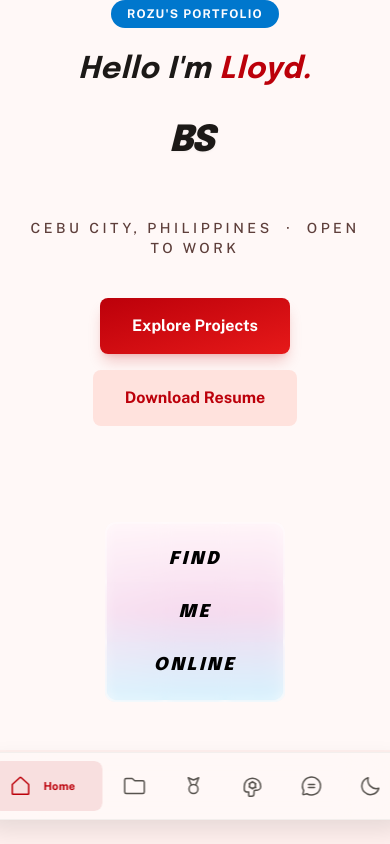
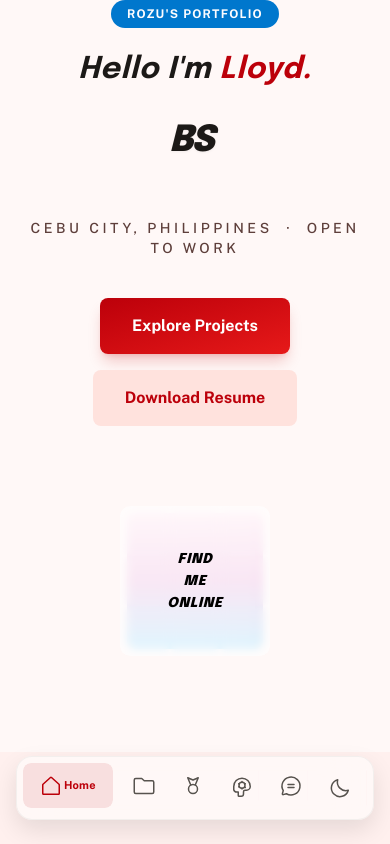
Before and after one commit to Rozuuuuu/rozu-portfolio, a React (Vite) app: page / in a window 390 px wide. Shown: the top 844 px of the page. Built offline with nearby package versions, Linux system fonts and the light colour scheme.

Commit message:
Contact Page Added

```diff
--- a/src/App.jsx
+++ b/src/App.jsx
@@ -13,6 +13,7 @@ import ProjectsPage from './pages/ProjectsPage';
 import AchievementsPage from './pages/AchievementsPage';
 import SkillsPage from './pages/SkillsPage';
 import ContactPage from './pages/ContactPage';
+import TopNavBar from './components/TopNavBar';
 
 function HomePage() {
   return (
--- a/src/components/Hero.jsx
+++ b/src/components/Hero.jsx
@@ -95,7 +95,7 @@ const Hero = () => {
 
                             {/* Animated cycling text */}
                             <h1 className="font-['Epilogue'] italic text-4xl sm:text-5xl md:text-7xl font-black tracking-tighter flex items-center justify-center lg:justify-start min-h-[2.5em] md:min-h-[1.5em] max-w-4xl leading-tight">
-                                <span className="drop-shadow-sm whitespace-pre">
+                                <span className="drop-shadow-sm whitespace-pre-wrap">
                                     <span className="text-stone-900 dark:text-white transition-colors duration-300">{baseText}</span>
                                     <span className="text-primary dark:text-red-500 transition-colors duration-300">{highlightedText}</span>
                                 </span>
@@ -138,7 +138,7 @@ const Hero = () => {
                         </div>
                     </ScrollReveal>
 
-                    <ScrollReveal className="flex justify-center flex-shrink-0 w-full lg:w-auto relative lg:mr-8 xl:mr-16 mt-12 lg:mt-0 pb-12 lg:pb-0 z-10">
+                    <ScrollReveal className="flex justify-center flex-shrink-0 w-full lg:w-auto relative lg:mr-8 xl:mr-16 mt-8 lg:mt-0 pb-24 lg:pb-0 z-10">
                         <SocialCards />
                     </ScrollReveal>
                 </div>
--- a/src/components/SharedNav.jsx
+++ b/src/components/SharedNav.jsx
@@ -58,16 +58,16 @@ const SharedNav = () => {
     return (
         <>
             {/* Floating Expanding Navbar */}
-            <nav className="fixed bottom-6 md:bottom-8 left-1/2 -translate-x-1/2 z-50 pointer-events-auto">
-                <div className="flex justify-center p-2 bg-[#fff8f7]/95 dark:bg-stone-900/95 backdrop-blur-xl rounded-[1rem] shadow-[0_10px_25px_0_rgba(0,0,0,0.1)] dark:shadow-[0_10px_25px_0_rgba(0,0,0,0.5)] border border-stone-200/50 dark:border-white/5 gap-1">
+            <nav className="fixed bottom-6 md:bottom-8 left-1/2 -translate-x-1/2 z-50 pointer-events-auto w-[calc(100%-2rem)] sm:w-auto max-w-fit">
+                <div className="flex justify-center p-1.5 sm:p-2 bg-[#fff8f7]/95 dark:bg-stone-900/95 backdrop-blur-xl rounded-[1rem] shadow-[0_10px_25px_0_rgba(0,0,0,0.1)] dark:shadow-[0_10px_25px_0_rgba(0,0,0,0.5)] border border-stone-200/50 dark:border-white/5 gap-1">
                     {links.map(({ to, label, icon }) => (
                         <Link
                             key={to}
                             to={to}
-                            className={`group inline-flex justify-center items-center h-[50px] rounded-lg relative z-10 overflow-hidden origin-left transition-all duration-200 ease-in
+                            className={`group inline-flex justify-center items-center h-[45px] sm:h-[50px] rounded-lg relative z-10 overflow-hidden origin-left transition-all duration-200 ease-in
                             ${active === to
-                                    ? 'w-[110px] sm:w-[130px] text-[#bc000a] dark:text-red-500' /* Expanded active state */
-                                    : 'w-[55px] sm:w-[70px] text-stone-600 dark:text-stone-400 hover:text-[#bc000a] dark:hover:text-red-500 hover:w-[110px] sm:hover:w-[130px] focus:outline-none'
+                                    ? 'w-[90px] min-[400px]:w-[110px] sm:w-[130px] text-[#bc000a] dark:text-red-500' /* Expanded active state */
+                                    : 'w-[45px] min-[400px]:w-[55px] sm:w-[70px] text-stone-600 dark:text-stone-400 hover:text-[#bc000a] dark:hover:text-red-500 hover:w-[90px] min-[400px]:hover:w-[110px] sm:hover:w-[130px] focus:outline-none'
                                 }
                             `}
                         >
--- a/src/components/SocialCards.css
+++ b/src/components/SocialCards.css
@@ -255,16 +255,28 @@
 
 .text {
   position: absolute;
-  font-size: 1.1em; /* Increased size significantly */
+  font-size: 1.1em;
   transition: 0.4s ease-in-out;
   color: black;
   text-align: center;
-  font-weight: 900; /* Bolder (black) like the cycling text */
-  font-style: italic; /* Made it italic like the cycling text */
-  letter-spacing: 0.15em; /* Tighter letter spacing to accommodate bigger text */
+  font-weight: 900;
+  font-style: italic;
+  letter-spacing: 0.1em;
   z-index: 3;
-  font-family: 'Epilogue', sans-serif; /* Matches the cycling text */
+  font-family: 'Epilogue', sans-serif;
   text-transform: uppercase;
+  width: 100%;
+  padding: 0 1em;
+  line-height: 1.2;
+  display: flex;
+  flex-direction: column;
+  align-items: center;
+  justify-content: center;
+}
+
+.text span {
+  display: block;
+  margin: 0.2em 0; /* Add some vertical space between words */
 }
 
 /* Dark Mode Overrides */
@@ -289,3 +301,36 @@
   background: #1a0e0c;
   border: 1px solid rgba(255, 255, 255, 0.15); /* Returns to normal glowing borders on hover */
 }
+
+/* Responsive Scaling */
+@media (max-width: 640px) {
+  .main_socials {
+    font-size: 0.85rem; /* Scales everything relative to em */
+  }
+
+  .card_social {
+    width: 50px;
+    height: 50px;
+  }
+
+  .main_back {
+    width: 10em;
+    height: 10em;
+  }
+
+  .text {
+    font-size: 1em;
+    letter-spacing: 0.05em;
+  }
+}
+
+@media (max-width: 380px) {
+  .main_socials {
+    font-size: 0.75rem;
+  }
+
+  .card_social {
+    width: 45px;
+    height: 45px;
+  }
+}
--- a/src/components/SocialCards.jsx
+++ b/src/components/SocialCards.jsx
@@ -226,7 +226,11 @@ const SocialCards = () => {
           </g>
         </svg>
       </div>
-      <p className="text">Find<br /><br />Me<br /><br />Online</p>
+      <p className="text">
+        <span>Find</span>
+        <span>Me</span>
+        <span>Online</span>
+      </p>
       <div className="main_back"></div>
     </div>
   );
--- a/src/index.css
+++ b/src/index.css
@@ -1,6 +1,13 @@
 @tailwind base;
 @tailwind components;
 @tailwind utilities;
+
+html, body {
+    overflow-x: hidden;
+    width: 100%;
+    margin: 0;
+    padding: 0;
+}
 
 .material-symbols-outlined {
     font-variation-settings: 'FILL' 0, 'wght' 400, 'GRAD' 0, 'opsz' 24;
--- a/src/pages/SkillsPage.jsx
+++ b/src/pages/SkillsPage.jsx
@@ -35,8 +35,9 @@ const SkillsPage = () => {
                         <span className="text-primary dark:text-[#ffb4ab] text-xs font-mono font-bold tracking-[0.3em]">SYSTEM_VERSION: 4.0.2</span>
                         <div className="h-[1px] flex-grow bg-primary/20 dark:bg-outline-variant/15 mb-1.5"></div>
                     </div>
-                    <h1 className="text-5xl md:text-7xl font-headline font-black tracking-tighter text-on-surface dark:text-stone-100 uppercase mb-4">
-                        Technical_<span className="text-transparent bg-clip-text bg-gradient-to-r from-primary to-secondary-container dark:to-[#ffb4ab]">Arsenal</span>
+                    <h1 className="text-3xl sm:text-5xl md:text-7xl font-headline font-black tracking-tighter text-on-surface dark:text-stone-100 uppercase mb-4 leading-[0.9] flex flex-col sm:block">
+                        <span>Technical_</span>
+                        <span className="text-transparent bg-clip-text bg-gradient-to-r from-primary to-secondary-container dark:to-[#ffb4ab]">Arsenal</span>
                     </h1>
                     <p className="max-w-2xl text-on-surface-variant dark:text-stone-400 font-body leading-relaxed text-lg border-l-2 border-primary dark:border-[#ffb4ab] pl-6 py-2">
                         Unified deployment parameters and multi-stack architecture logic. Executing core proficiency modules for high-scale digital environments.
```
